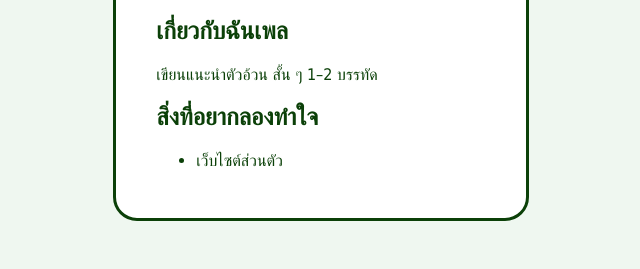
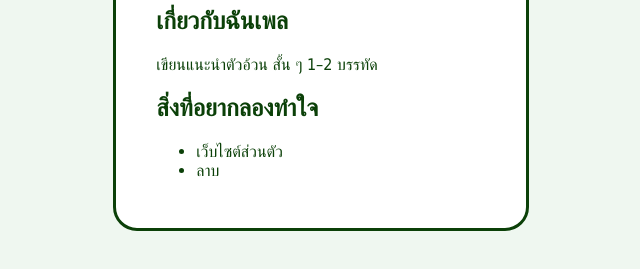
Before and after one commit to NWKNick/my-profile, a plain HTML site: page index.html in a window 1280 px wide. Shown: the part 339-608 px from the top of the page, without its empty margins (319-959 px from the left). Drawn offline with Linux system fonts and the light colour scheme.

Commit message:
Add things I want to build

```diff
--- a/index.html
+++ b/index.html
@@ -17,6 +17,7 @@
     <h2>สิ่งที่อยากลองทำใจ</h2>
     <ul>
       <li>เว็บไซต์ส่วนตัว</li>
+      <li>ลาบ</li>
     </ul>
   </main>
 </body>
```
